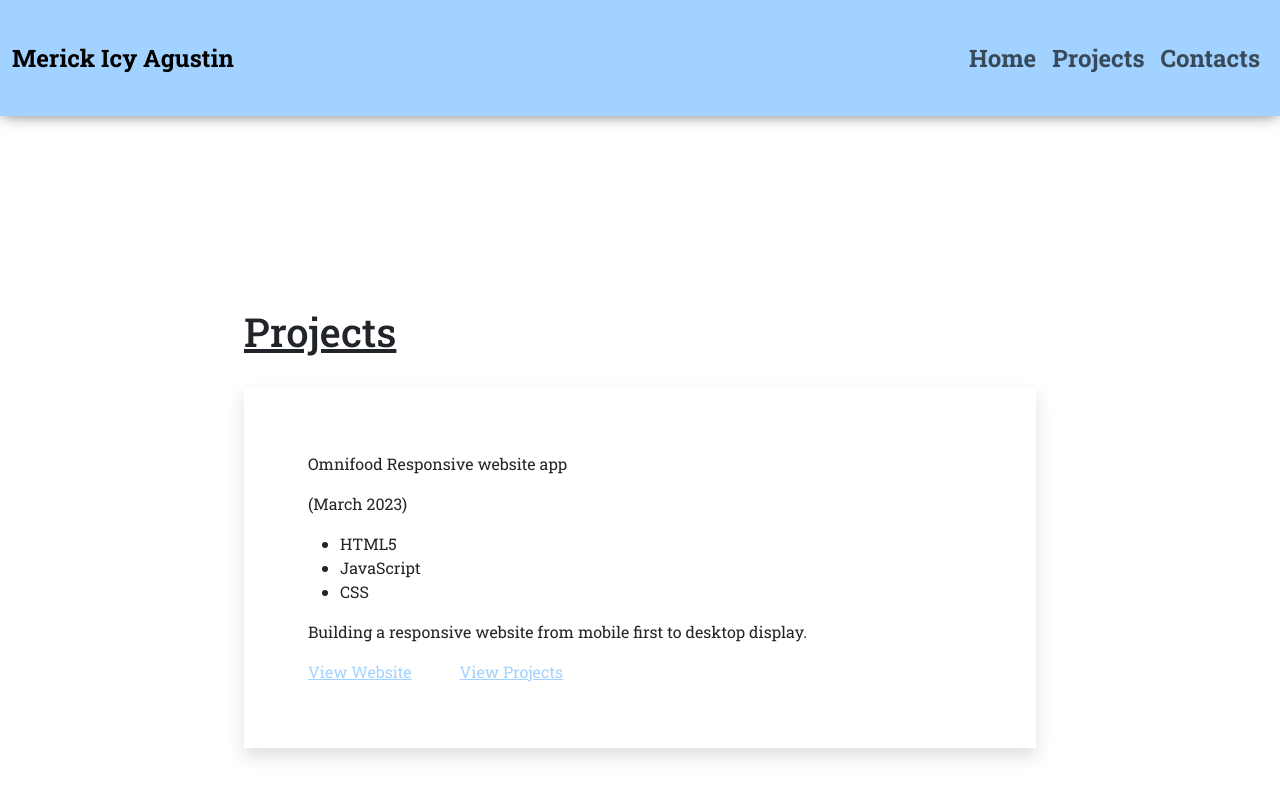
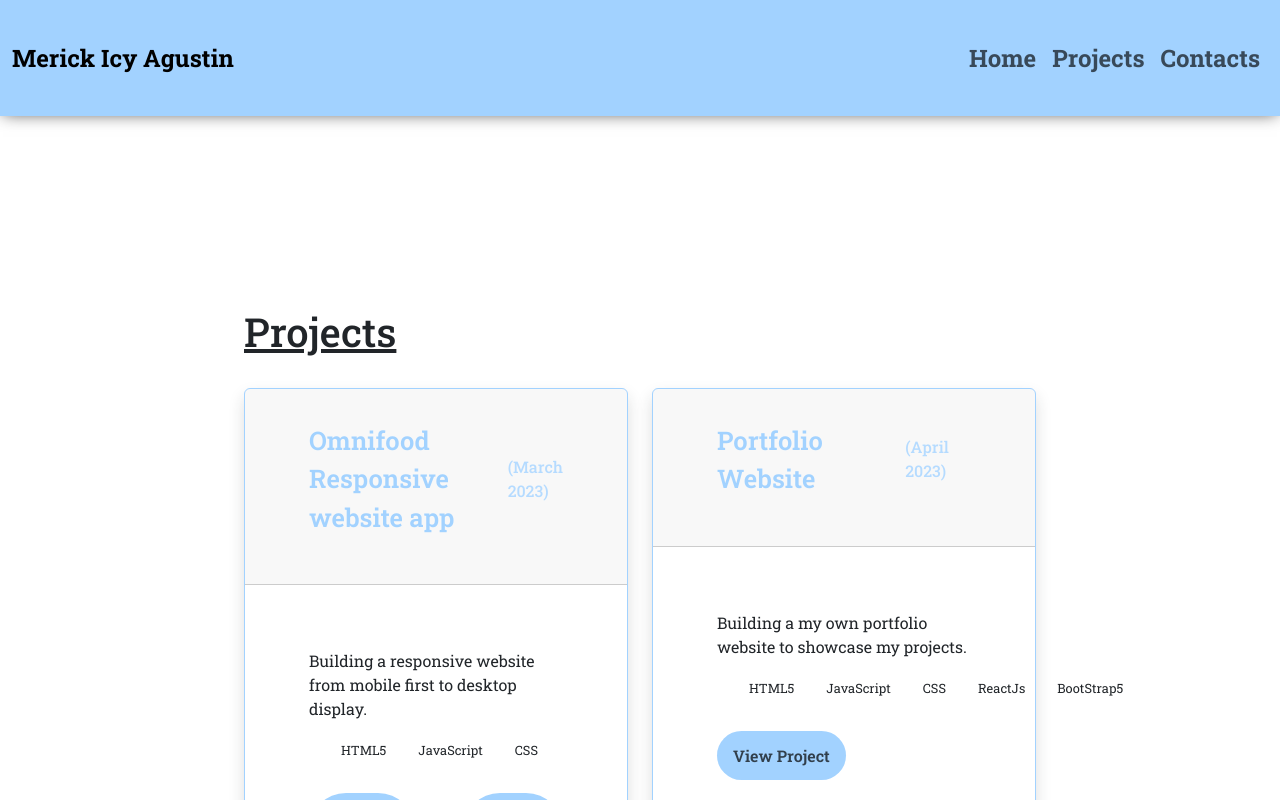
Before and after one commit to merickagustin/my-portfolio, a React (Create React App) app: page /projects in a window 1280 px wide. Shown: the top 800 px of the page. Built offline with nearby package versions, Linux system fonts and the light colour scheme.

Commit message:
New updates for project page

```diff
--- a/src/components/Home.js
+++ b/src/components/Home.js
@@ -9,6 +9,7 @@ Extra extra large	xxl	≥1400px
 */
 
 import React from "react";
+import { Link } from "react-router-dom";
 import MyPic from "../img/my_picture.jpg";
 import classes from "../css/Home.module.css";
 
@@ -17,7 +18,7 @@ const curYear = new Date().getFullYear();
 
 function About() {
   return (
-    <div className="row justify-content-center">
+    <div className="container-fluid row justify-content-center">
       <section className="about-container px-1 py-3 px-lg-3 py-xl-4 row row-cols-1 row-cols-md-2 gap-2 justify-content-center">
         <div className="about-image px-1 px-md-0 col col-md-4 d-flex justify-content-center">
           <img
@@ -43,7 +44,7 @@ function About() {
             <a href="#" className={classes["download-cv"]}>
               Download CV
             </a>
-            <a href="#">View Projects &rarr;</a>
+            <Link to="/projects">View Projects &rarr;</Link>
           </div>
         </div>
       </section>
--- a/src/components/Projects.js
+++ b/src/components/Projects.js
@@ -10,31 +10,80 @@ const projectCards = [
     sourceWebsite: "https://omnifood-merick.netlify.app/",
     techs: ["HTML5", "JavaScript", "CSS"],
   },
+  {
+    projectTitle: "Portfolio Website",
+    projectDate: "(April 2023)",
+    projectDescription:
+      "Building a my own portfolio website to showcase my projects.",
+    sourceCodeLink: "https://github.com/merickagustin/my-portfolio",
+    sourceWebsite: "",
+    techs: ["HTML5", "JavaScript", "CSS", "ReactJs", "BootStrap5"],
+  },
 ];
 
 const renderProjectCards = (projectCards) => {
   return projectCards.map((projectCard) => (
-    <div className="project-card shadow p-3">
-      <div className="project-heading">
-        <p className="project-title">{projectCard.projectTitle}</p>
-        <p className="project-date">{projectCard.projectDate}</p>
+    // <div className="project-card shadow col p-2">
+    //   <div className="project-heading text-light">
+    //     <p className="project-title">{projectCard.projectTitle}</p>
+    //     <p className="project-date">{projectCard.projectDate}</p>
+    //   </div>
+    //   <ul className={classes["tech-tags"] + " d-flex flex-row gap-1"}>
+    //     {projectCard.techs.map((tech) => (
+    //       <li className="tech-tag-item">
+    //         <span>{tech}</span>
+    //       </li>
+    //     ))}
+    //   </ul>
+    //   <p className="project-description">{projectCard.projectDescription}</p>
+    //   <div className="source-links d-flex gap-2">
+    //     <a className="web-link button--link" href={projectCard.sourceWebsite}>
+    //       View Website
+    //     </a>
+    //     <a
+    //       className="source-link button--link"
+    //       href={projectCard.sourceCodeLink}
+    //     >
+    //       View Projects
+    //     </a>
+    //   </div>
+    // </div>
+    <div className="col col-sm-3">
+      <div class="card border-primary shadow">
+        <div className="card-header d-flex flex-row gap-1 align-items-center">
+          <p className={classes["project-title"] + " text-primary"}>
+            {projectCard.projectTitle}
+          </p>
+          <p className={classes["project-date"]}>{projectCard.projectDate}</p>
         </div>
-      <ul className="tech-tags">
+        <div class="card-body">
+          <p className="card-text">{projectCard.projectDescription}</p>
+          <ul className={classes["tech-tags"] + " d-flex flex-row gap-1 mb-1"}>
             {projectCard.techs.map((tech) => (
-          <li className="tech-tag-item">{tech}</li>
+              <li className="tech-tag-item">
+                <span>{tech}</span>
+              </li>
             ))}
           </ul>
-      <p className="project-description">{projectCard.projectDescription}</p>
           <div className="source-links d-flex gap-2">
-        <a className="web-link button--link" href={projectCard.sourceWebsite}>
+            {projectCard.sourceWebsite !== "" ? (
+              <a
+                className={classes["link-highlight"]}
+                href={projectCard.sourceWebsite}
+              >
                 View Website
               </a>
+            ) : (
+              <></>
+            )}
             <a
-          className="source-link button--link"
+              className={classes["link-highlight"]}
               href={projectCard.sourceCodeLink}
             >
-          View Projects
+              View Project
             </a>
+          </div>
+        </div>
       </div>
     </div>
   ));
@@ -46,7 +95,7 @@ function Projects() {
       <div className="px-1 py-3 px-lg-5 py-xl-4 row justify-content-center">
         <div className="container pt-3 px-0">
           <h1>Projects</h1>
-          <div className={classes.projects}>
+          <div className="projects row row-cols-1 row-cols-xl-2">
             {renderProjectCards(projectCards)}
           </div>
         </div>
--- a/src/css/Home.module.css
+++ b/src/css/Home.module.css
@@ -18,6 +18,8 @@
 
 .download-cv:link,
 .download-cv:visited {
+  font-weight: 600;
+  text-decoration: none;
   color: #313f4c;
   background-color: #a2d2ff;
   border-radius: 50px;
--- a/src/css/Projects.module.css
+++ b/src/css/Projects.module.css
@@ -1,3 +1,34 @@
-.projects {
-  max-width: 70rem;
+.project-title {
+  font-weight: 600;
+  font-size: 1.6rem;
 }
+
+.project-date {
+  font-weight: 500;
+  font-size: 1rem;
+  color: #b5dbff;
+}
+
+.tech-tags {
+  list-style: none;
+}
+
+.tech-tags span {
+  font-size: 0.8rem;
+}
+
+.link-highlight:link,
+.link-highlight:visited {
+  font-weight: 600;
+  text-decoration: none;
+  color: #313f4c;
+  background-color: #a2d2ff;
+  border-radius: 50px;
+  padding: 0.8rem 1rem;
+  transition: all 0.3s;
+}
+
+.link-highlight:hover,
+.link-highlight:active {
+  background-color: #bde0fe;
+}
```
Lines whose indentation alone changed are shown as unchanged.
